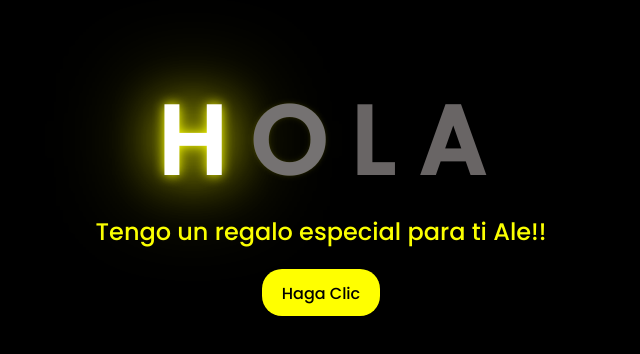
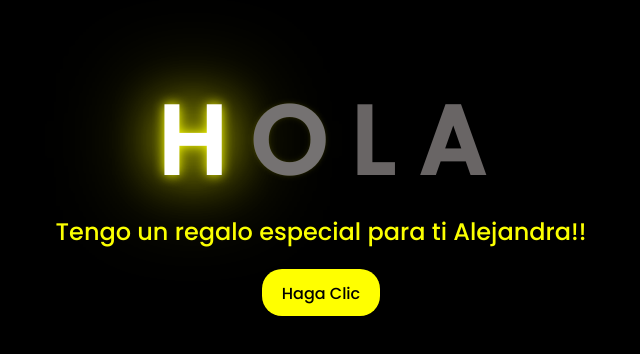
Before and after one commit to AMolloC/AIA, a plain HTML site: page Flores_NilverTI/index.html in a window 1280 px wide. Shown: the part 216-570 px from the top of the page, without its empty margins (327-967 px from the left). Drawn offline with Linux system fonts and the light colour scheme.

Commit message:
actualizdo

```diff
--- a/Flores_NilverTI/index.html
+++ b/Flores_NilverTI/index.html
@@ -25,7 +25,7 @@
         <span></span>
     </div>
     <div class="description">
-        <span>Tengo un regalo especial para ti Ale!!</span>
+        <span>Tengo un regalo especial para ti Alejandra!!</span>
     </div>
     <div class="button">
         <button>
```
